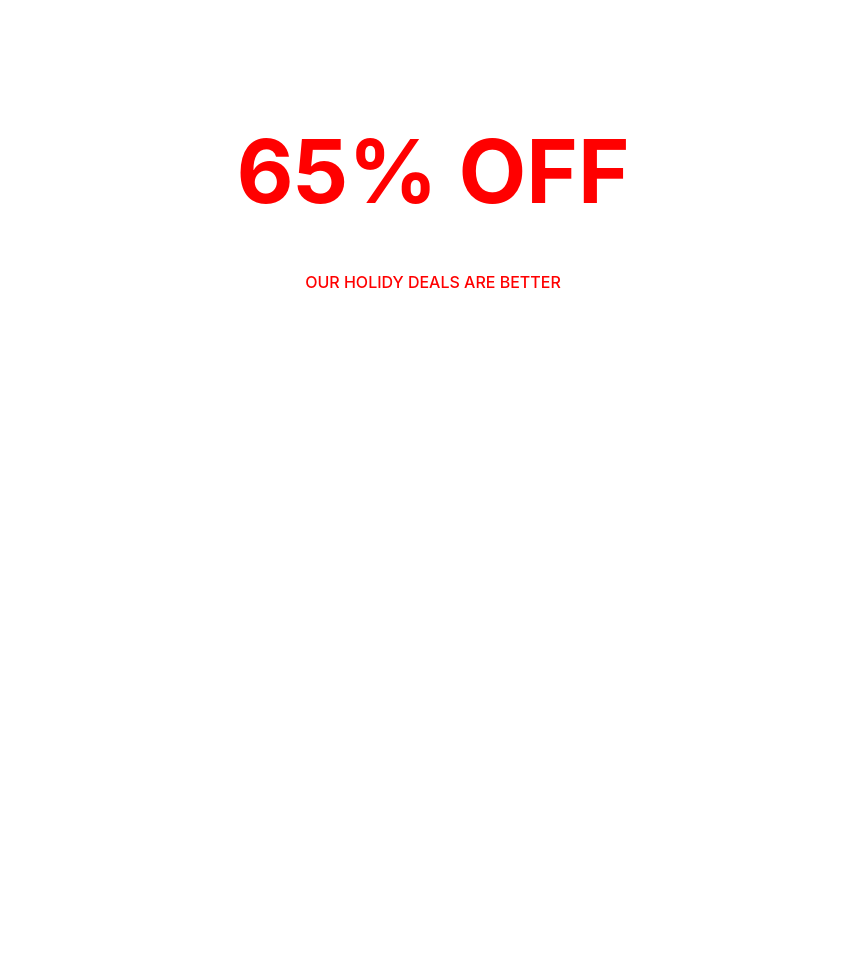
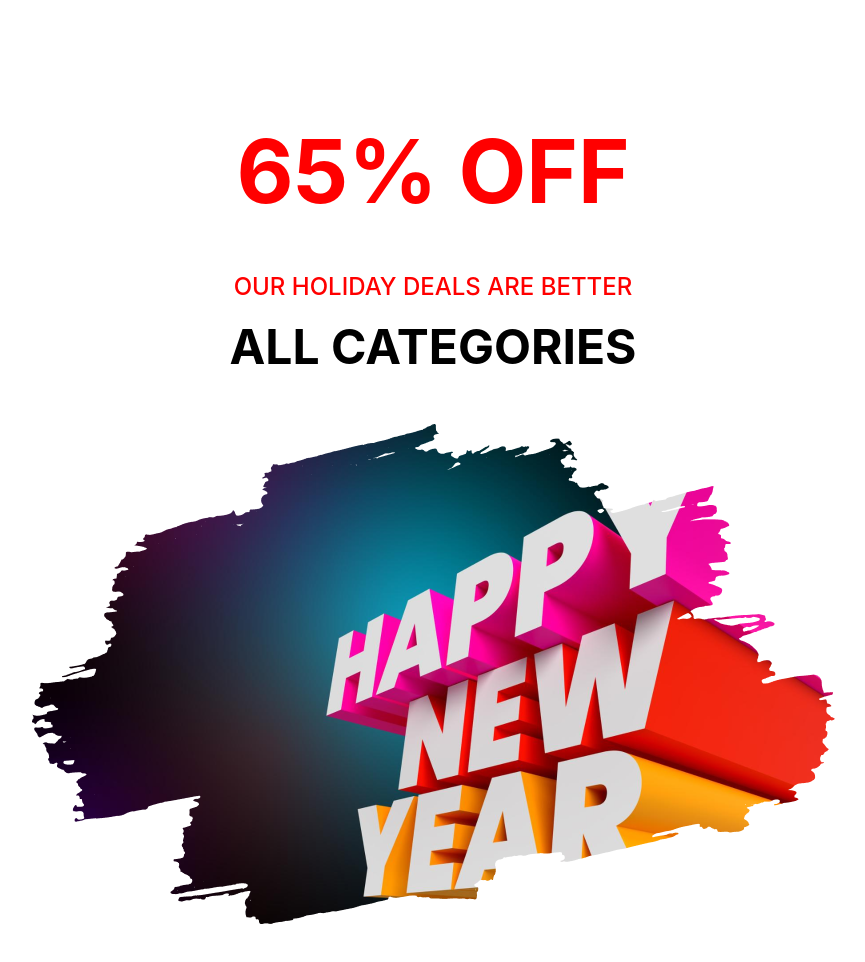
Before and after one commit to Mdboniamin/New-year-offer, a plain HTML site: page index.html in a window 1280 px wide. Shown: the part 752-1714 px from the top of the page, without its empty margins (207-1072 px from the left). Before the commit the page ends 1044 px from the top, so only its background shows below. Drawn offline with Linux system fonts and the light colour scheme.

Commit message:
complete offer page

```diff
--- a/index.html
+++ b/index.html
@@ -26,7 +26,9 @@
         </section>
         <section class="offer">
             <h1 class="title inter-normal">65% OFF</h1>
-            <p class="subtitle inter-normal">OUR HOLIDY DEALS ARE BETTER</p>
+            <p class="subtitle inter-normal">OUR HOLIDAY DEALS ARE BETTER</p>
+            <h3 class="description inter-normal">ALL CATEGORIES</h3>
+            <img src="asset/images/New Year Photo.png" alt="">
         </section>
     </main>
     <footer>
--- a/styles/newyear.css
+++ b/styles/newyear.css
@@ -7,18 +7,20 @@
 }
 
 .inter-normal {
-  font-family: "Inter", sans-serif;
-  font-optical-sizing: auto;
-  font-style: normal;
+    font-family: "Inter", sans-serif;
+    font-optical-sizing: auto;
+    font-style: normal;
 }
-*{
+
+* {
     margin: 0;
     padding: 0;
 }
+
 /* banner styles */
 .banner {
-    background:linear-gradient(180deg, #070211 0%, rgba(7, 2, 17, 0) 100%),
-    url(../asset/images/Banner\ Image.png);
+    background: linear-gradient(180deg, #070211 0%, rgba(7, 2, 17, 0) 100%),
+        url(../asset/images/Banner\ Image.png);
     height: 700px;
     background-repeat: no-repeat;
     background-size: cover;
@@ -44,19 +46,33 @@
 .banner .title1 {
     font-size: 72px;
 }
+
 /* offer styles */
-.offer{
+.offer {
     margin-top: 120px;
+    margin-bottom: 120px;
     text-align: center;
 }
-.offer .title{
+
+.offer .title {
     color: #FF0000;
     font-size: 88px;
     font-weight: bold;
     margin-bottom: 48px;
 }
-.offer .subtitle{
+
+.offer .subtitle {
     color: #FF0000;
-    font-size: 24;
+    font-size: 24px;
     font-weight: 500;
+    margin-bottom: 16px;
 }
+
+.offer .description {
+    font-size: 48px;
+    font-weight: bold;
+    margin-bottom: 48px;
+}
+.offer img{
+    height: 500px;
+}
```
